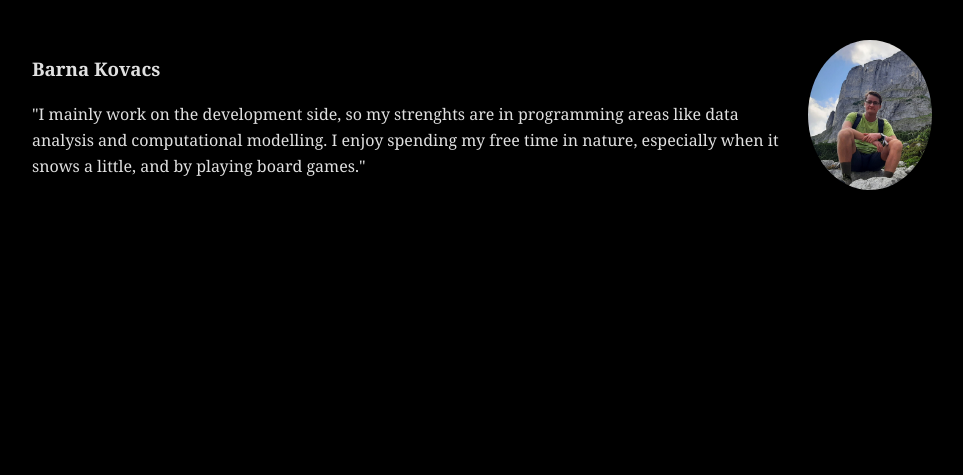
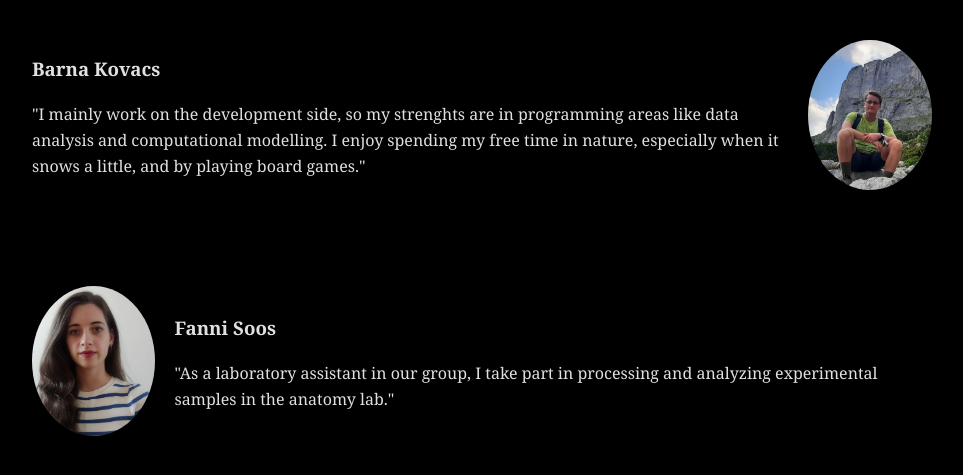
Before and after one commit to dzsano/rottenbillerdavid.github.io, a Jekyll site: the page built from team.md, in a window 1280 px wide and 976 px high, cut to the strip 444-919 px from the top of the window. Shown: the whole strip, without its empty margins (158-1121 px from the left). Built offline with Jekyll 4.4.1, drawn with Linux system fonts in a browser that asks for light colours.

Commit message:
Add Fanni Soos to team.md with description

```diff
--- a/team.md
+++ b/team.md
@@ -18,3 +18,11 @@ title: Meet the Team
     <p>"I mainly work on the development side, so my strenghts are in programming areas like data analysis and computational modelling. I enjoy spending my free time in nature, especially when it snows a little, and by playing board games."</p>
   </div>
 </div>
+
+<div style="display: flex; align-items: center; margin-bottom: 2em;">
+  <img src="/assets/images/Fanni.jpg" alt="Member Name" style="width: 150px; height: 150px; border-radius: 50%; object-fit: cover; margin-right: 20px;">
+  <div>
+    <h3>Fanni Soos</h3>
+    <p>"As a laboratory assistant in our group, I take part in processing and analyzing experimental samples in the anatomy lab."</p>
+  </div>
+</div>
```
